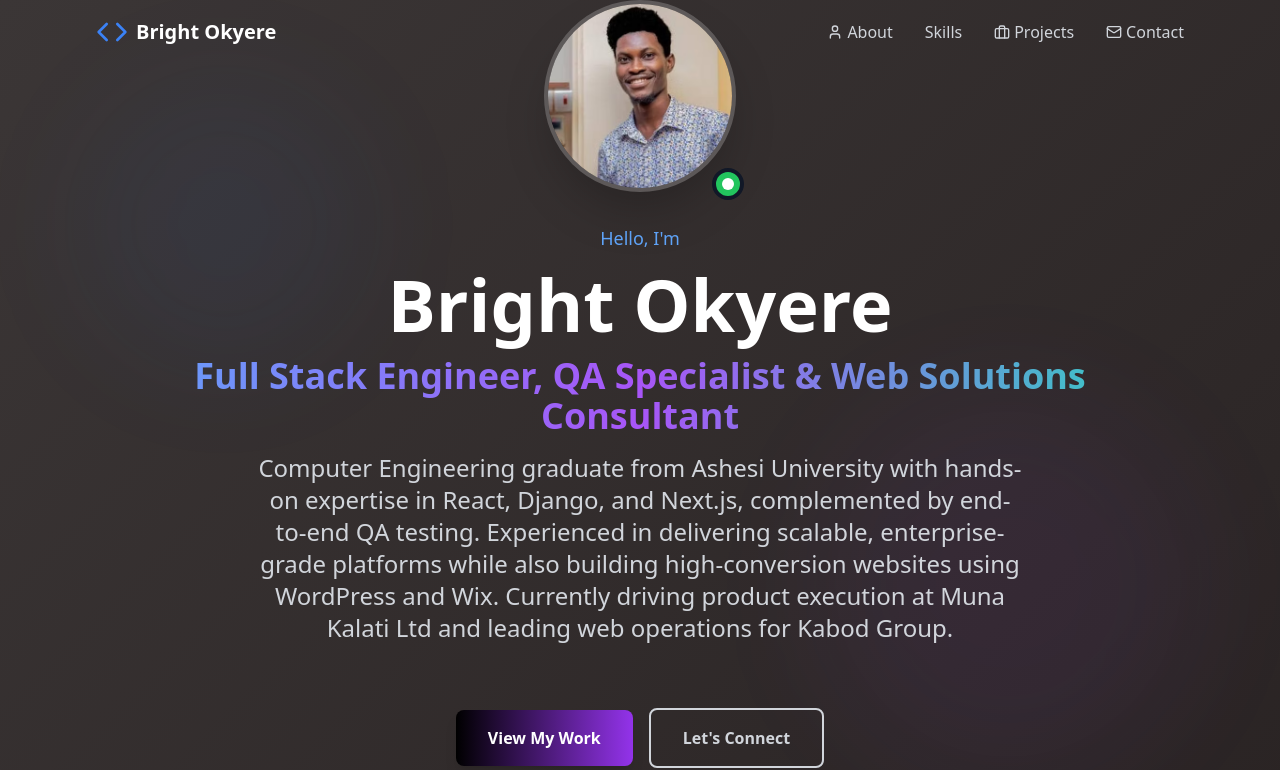
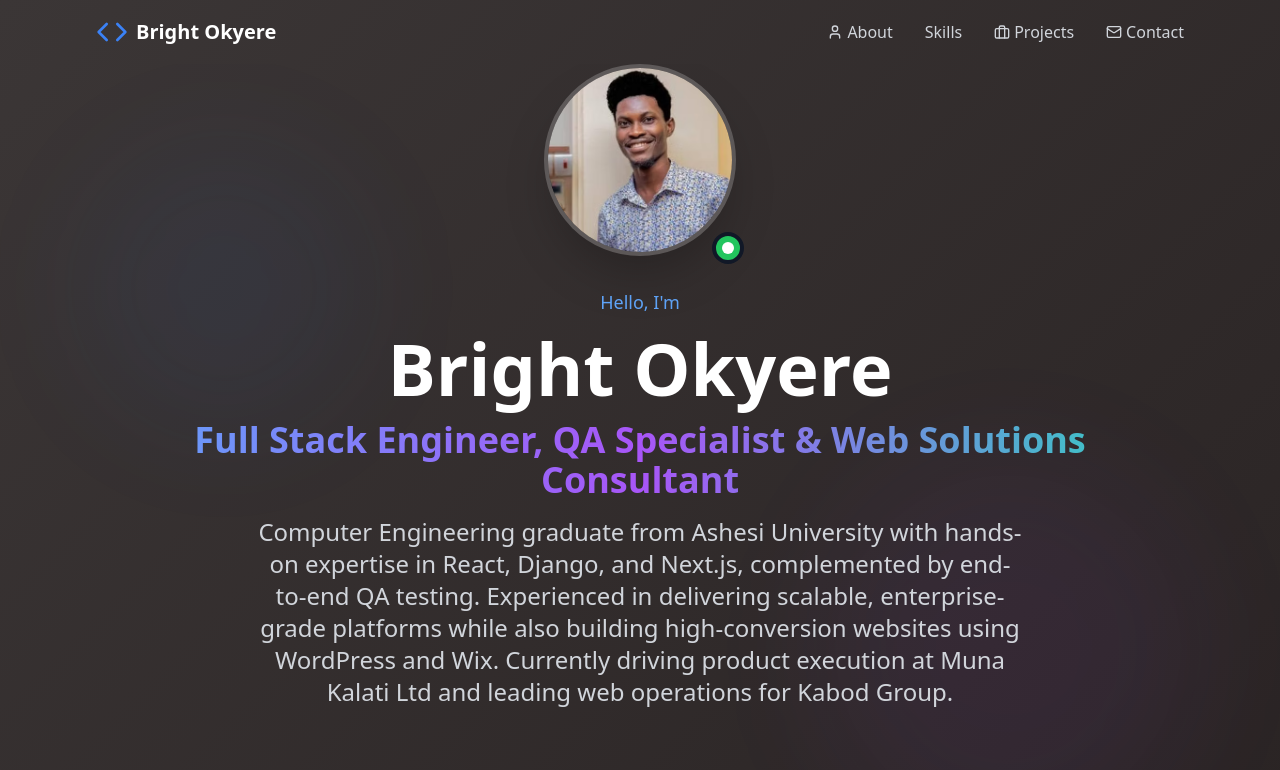
Before and after one commit to ob-star/portfolio, a React (Vite) app: page / in a window 1280 px wide. Shown: the top 770 px of the page. Built offline with nearby package versions, Linux system fonts and the light colour scheme.

Commit message:
portfolio update

```diff
--- a/src/components/Hero.tsx
+++ b/src/components/Hero.tsx
@@ -10,7 +10,7 @@
   };
 
   return (
-    <section className="min-h-screen flex items-center justify-center relative overflow-hidden">
+    <section className="min-h-screen flex items-center justify-center relative overflow-hidden mt-16">
       {/* Background Animation */}
       <div className="absolute inset-0">
         <div className="absolute top-20 left-20 w-72 h-72 bg-blue-500/10 rounded-full blur-3xl animate-pulse"></div>
```
